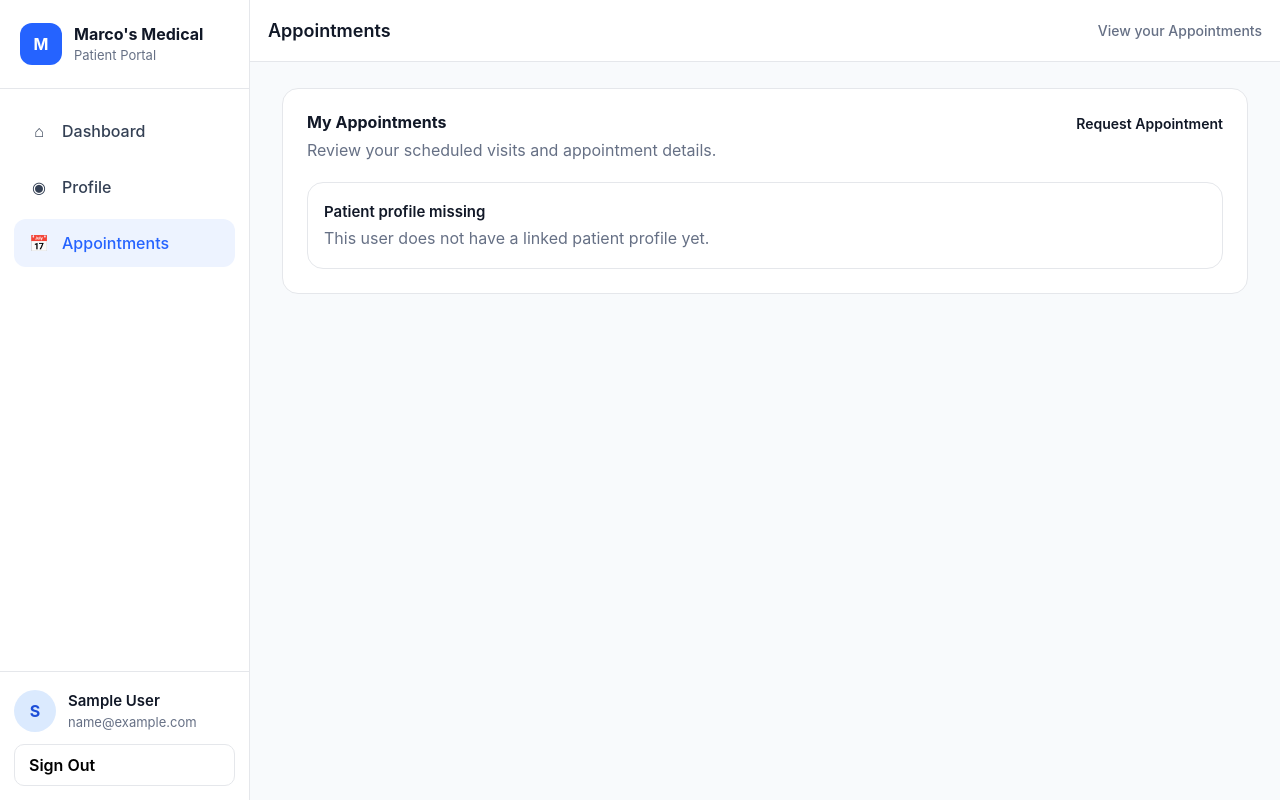
After one commit to Marshall-SE2-Team6/patient-portal, a Django app: page /appointments/ in a window 1280 px wide. The commit adds this page. Run offline with Django 4.2, Linux system fonts and the light colour scheme; the visitor is signed in with stand-in values (Sample User, id 1).

Commit message:
Implemented Appointments feature and UI improvements - Added Appointment model and migration - Created My Appointments page with full portal layout - Added appointment detail navigation (back to appointments/dashboard) - Implemented dynamic status display (Past vs Scheduled) - Styled and centered Request Appointment button - Added global hover effect for all portal buttons - Improved UI consistency across dashboard, profile, and scheduling pages - Updated views, URLs, and templates for appointments workflow

```diff
--- a/apps/records/admin.py
+++ b/apps/records/admin.py
@@ -1,4 +1,5 @@
 from django.contrib import admin
+from .models import Appointment
 
 from .models import (
     ClinicalNote,
@@ -76,3 +77,5 @@ class RecordFlagAdmin(admin.ModelAdmin):
 @admin.register(MedicalSummary)
 class MedicalSummaryAdmin(admin.ModelAdmin):
     list_display = ("id", "patient_record", "last_updated_by", "updated_at")
+
+admin.site.register(Appointment)
--- a/apps/records/models/__init__.py
+++ b/apps/records/models/__init__.py
@@ -8,3 +8,4 @@ from .prescription import Prescription, PrescriptionStatus
 from .record_flag import RecordFlag, RecordFlagType
 from .supporting_document import SupportingDocument, SupportingDocumentType
 from .vitals_record import VitalsRecord
+from .appointment import Appointment
--- a/apps/scheduling/urls.py
+++ b/apps/scheduling/urls.py
@@ -4,4 +4,5 @@ from . import views
 urlpatterns = [
     path("appointments/request/", views.request_appointment, name="request_appointment"),
     path("appointments/<int:appointment_id>/", views.appointment_detail, name="appointment_detail"),
+    path('appointments/', views.my_appointments, name='my_appointments'),
 ]
--- a/apps/scheduling/views.py
+++ b/apps/scheduling/views.py
@@ -3,6 +3,7 @@ from django.shortcuts import render, get_object_or_404, redirect
 from apps.scheduling.models import Appointment
 from apps.scheduling.models.appointment import AppointmentStatus
 from .forms import AppointmentRequestForm
+from django.utils import timezone
 
 
 @login_required
@@ -32,6 +33,29 @@ def request_appointment(request):
         "profile_missing": False,
     })
 
+@login_required
+def my_appointments(request):
+    patient_profile = getattr(request.user, 'patient_profile', None)
+
+    if not patient_profile:
+        return render(request, 'scheduling/my_appointments.html', {
+            'appointments': [],
+            'profile_missing': True,
+        })
+
+    appointments = patient_profile.appointments.all().order_by('-scheduled_start')
+    now = timezone.now()
+
+    for appointment in appointments:
+        if appointment.scheduled_end and appointment.scheduled_end < now:
+            appointment.display_status = "Completed"
+        else:
+            appointment.display_status = appointment.status.capitalize()
+
+    return render(request, 'scheduling/my_appointments.html', {
+        'appointments': appointments,
+        'profile_missing': False,
+    })
 
 @login_required
 def appointment_detail(request, appointment_id):
--- a/templates/profile.html
+++ b/templates/profile.html
@@ -20,6 +20,10 @@
       <a class="portal-nav-link active" href="{% url 'profile' %}">
         <span class="portal-nav-icon">◉</span>
         <span>Profile</span>
+      </a>
+      <a class="portal-nav-link" href="{% url 'my_appointments' %}">
+        <span class="portal-nav-icon">📅</span>
+        <span>Appointments</span>
       </a>
     </nav>
 
--- /dev/null
+++ b/templates/scheduling/my_appointments.html
@@ -0,0 +1,110 @@
+{% extends "base.html" %}
+{% block title %}Appointments | Marco's Medical Portal{% endblock %}
+
+{% block body %}
+<div class="portal-app-shell">
+    <aside class="portal-sidebar">
+        <div class="portal-sidebar-brand">
+            <div class="portal-brand-icon">M</div>
+            <div>
+                <p class="portal-brand-title">Marco's Medical</p>
+                <p class="portal-brand-subtitle">Patient Portal</p>
+            </div>
+        </div>
+
+        <nav class="portal-nav">
+            <a class="portal-nav-link" href="{% url 'dashboard' %}">
+                <span class="portal-nav-icon">⌂</span>
+                <span>Dashboard</span>
+            </a>
+            <a class="portal-nav-link" href="{% url 'profile' %}">
+                <span class="portal-nav-icon">◉</span>
+                <span>Profile</span>
+            </a>
+            <a class="portal-nav-link active" href="{% url 'my_appointments' %}">
+                <span class="portal-nav-icon">📅</span>
+                <span>Appointments</span>
+            </a>
+        </nav>
+
+        <div class="portal-sidebar-footer">
+            <div class="portal-user-box">
+                <div class="portal-avatar">
+                    {{ request.user.first_name|default:request.user.username|slice:":1"|upper }}
+                </div>
+                <div>
+                    <p class="portal-user-name">
+                        {% if request.user.first_name or request.user.last_name %}
+                        {{ request.user.first_name }} {{ request.user.last_name }}
+                        {% else %}
+                        {{ request.user.username }}
+                        {% endif %}
+                    </p>
+                    <p class="portal-user-email">{{ request.user.email|default:"No email added" }}</p>
+                </div>
+            </div>
+
+            <form method="post" action="{% url 'logout' %}">
+                {% csrf_token %}
+                <button type="submit" class="portal-signout-btn">Sign Out</button>
+            </form>
+        </div>
+    </aside>
+
+    <div class="portal-main">
+        <div class="portal-topbar">
+            <h1 class="portal-topbar-title">Appointments</h1>
+            <div class="portal-topbar-date">View your Appointments</div>
+        </div>
+
+        <main class="portal-content">
+            <section class="portal-panel">
+                <div class="portal-panel-header">
+                    <div>
+                        <h3 class="portal-panel-title">My Appointments</h3>
+                        <p class="portal-panel-subtitle">Review your scheduled visits and appointment details.</p>
+                    </div>
+                    <a href="{% url 'request_appointment' %}" class="portal-panel-link">Request Appointment</a>
+                </div>
+
+                {% if profile_missing %}
+                <div class="portal-list-item">
+                    <div>
+                        <p class="portal-list-title">Patient profile missing</p>
+                        <p class="portal-list-subtitle">This user does not have a linked patient profile yet.</p>
+                    </div>
+                </div>
+                {% elif appointments %}
+                {% for appointment in appointments %}
+                <div class="portal-list-item">
+                    <div class="portal-list-left">
+                        <div class="portal-quick-icon icon-blue">⌚</div>
+                        <div>
+                            <p class="portal-list-title">{{ appointment.provider }}</p>
+                            <p class="portal-list-subtitle">General Practice</p>
+                            <p class="portal-list-meta">{{ appointment.scheduled_start }}</p>
+                            <p class="portal-list-meta">{{ appointment.reason }}</p>
+                        </div>
+                    </div>
+
+                    <div style="text-align: right;">
+                        <span class="portal-badge badge-neutral">{{ appointment.display_status }}</span>
+                        <p class="portal-list-meta" style="margin-top: 8px;">
+                            <a href="{% url 'appointment_detail' appointment.id %}">View Details</a>
+                        </p>
+                    </div>
+                </div>
+                {% endfor %}
+                {% else %}
+                <div class="portal-list-item">
+                    <div>
+                        <p class="portal-list-title">No appointments yet</p>
+                        <p class="portal-list-subtitle">You do not have any scheduled appointments right now.</p>
+                    </div>
+                </div>
+                {% endif %}
+            </section>
+        </main>
+    </div>
+</div>
+{% endblock %}
```
Also changed, not shown: apps/records/models/appointment.py (added, +14 -0 lines), static/css/site.css (+93 -0 lines), templates/dashboard.html (+9 -3 lines), templates/scheduling/appointment_detail.html (+10 -2 lines), templates/scheduling/request_appointment.html (+8 -3 lines), apps/records/migrations/0002_appointment.py (added).
